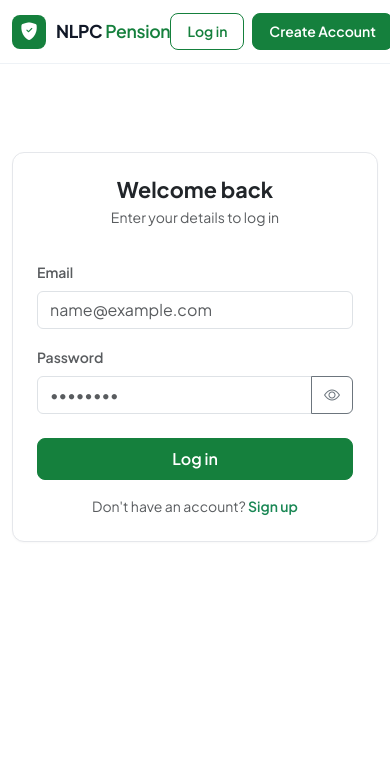
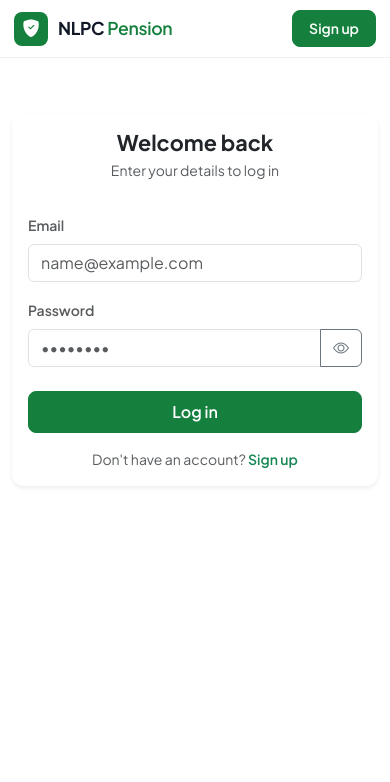
Before and after one commit to victorquadri123/pension-contribution-management-system, a Django app: page /login/ in a window 390 px wide. Shown: the top 782 px of the page. Run offline with Django 4.2, Linux system fonts and the light colour scheme; parts of the project's set-up code (start-up, migrations or seed data) failed here and were passed over.

Commit message:
style: make navbar and login page layout fully responsive on mobile

```diff
--- a/templates/auth/login.html
+++ b/templates/auth/login.html
@@ -4,9 +4,10 @@
 
 {% block content %}
 <div class="container">
-    <div class="row justify-content-center mt-5">
-        <div class="col-md-5">
-            <div class="card p-4 p-md-4">
+    <div class="row justify-content-center mt-3 mt-md-5">
+        <div class="col-12 col-sm-10 col-md-6 col-lg-5">
+            <div class="card p-3 p-sm-4 shadow-sm border-0">
+
                 <div class="text-center mb-3">
                     <h4 class="fw-bold mb-1">Welcome back</h4>
                     <p class="text-muted small">Enter your details to log in</p>
--- a/templates/base.html
+++ b/templates/base.html
@@ -49,6 +49,29 @@
             align-items: center;
             justify-content: space-between;
         }
+
+        @media (max-width: 576px) {
+            .site-navbar {
+                height: 58px;
+            }
+            .brand-link {
+                gap: 8px;
+            }
+            .brand-icon {
+                width: 30px;
+                height: 30px;
+                font-size: 0.95rem;
+                border-radius: 7px;
+            }
+            .brand-title {
+                font-size: 0.95rem;
+            }
+            .site-navbar .container {
+                padding-left: 14px;
+                padding-right: 14px;
+            }
+        }
+
 
         /* Logo Emblem */
         .brand-link {
@@ -318,8 +341,22 @@
                         <span class="d-none d-sm-inline">Log out</span>
                     </a>
                 {% else %}
-                    <a class="btn btn-outline-green btn-sm" href="{% url 'login' %}">Log in</a>
-                    <a class="btn btn-green btn-sm" href="{% url 'signup' %}">Create Account</a>
+                    {% if request.resolver_match.url_name == 'login' %}
+                        <span class="text-muted small d-none d-md-inline me-1">Don't have an account?</span>
+                        <a class="btn btn-green btn-sm" href="{% url 'signup' %}">
+                            <span class="d-none d-sm-inline">Create Account</span>
+                            <span class="d-inline d-sm-none">Sign up</span>
+                        </a>
+                    {% elif request.resolver_match.url_name == 'signup' %}
+                        <span class="text-muted small d-none d-md-inline me-1">Already have an account?</span>
+                        <a class="btn btn-outline-green btn-sm" href="{% url 'login' %}">Log in</a>
+                    {% else %}
+                        <a class="btn btn-outline-green btn-sm" href="{% url 'login' %}">Log in</a>
+                        <a class="btn btn-green btn-sm" href="{% url 'signup' %}">
+                            <span class="d-none d-sm-inline">Create Account</span>
+                            <span class="d-inline d-sm-none">Sign up</span>
+                        </a>
+                    {% endif %}
                 {% endif %}
             </div>
 
```
